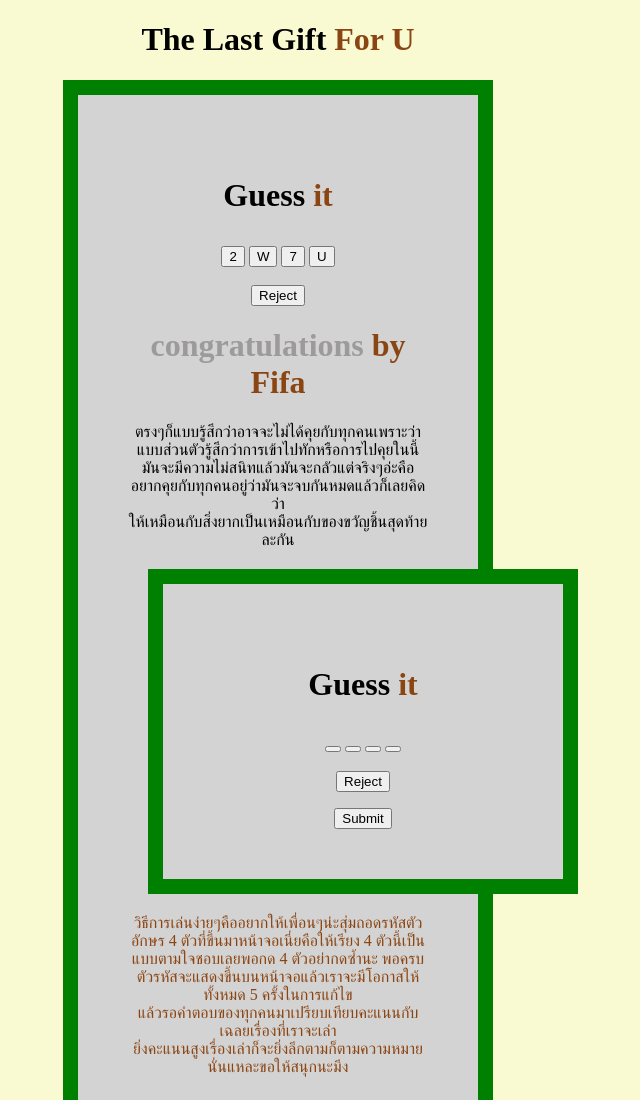
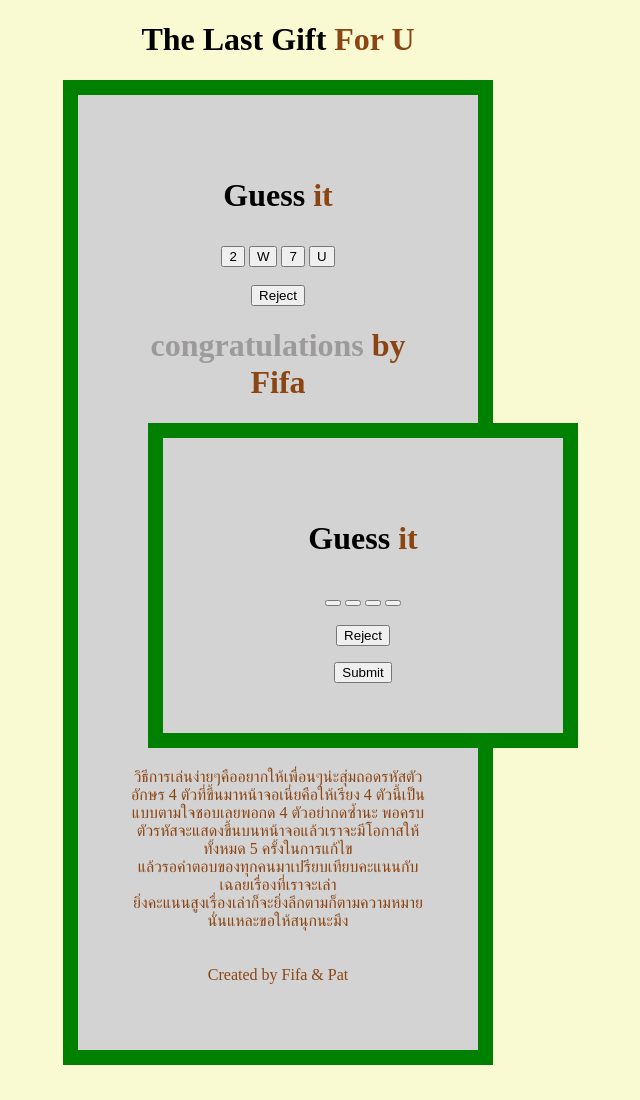
Before and after one commit to fifa0095/Test_T, a plain HTML site: page index.html in a window 1280 px wide. Shown: the top 1100 px of the page, without its empty margins (362-1002 px from the left). Drawn offline with Linux system fonts and the light colour scheme.

Commit message:
Update index.html

```diff
--- a/index.html
+++ b/index.html
@@ -24,8 +24,6 @@
 
         <h1><span style="color: rgba(107, 103, 103, 0.527);">congratulations</span> <span style="color: saddlebrown;">by
                 Fifa</span></h1>
-        <p>ตรงๆก็แบบรู้สึกว่าอาจจะไม่ได้คุยกับทุกคนเพราะว่าแบบส่วนตัวรู้สึกว่าการเข้าไปทักหรือการไปคุยในนี้<br>มันจะมีความไม่สนิทแล้วมันจะกลัวแต่จริงๆอ่ะคืออยากคุยกับทุกคนอยู่ว่ามันจะจบกันหมดแล้วก็เลยคิดว่า<br>ให้เหมือนกับสิ่งยากเป็นเหมือนกับของขวัญชิ้นสุดท้ายละกัน
-        </p>
         <div>
 
             <h1>
```
